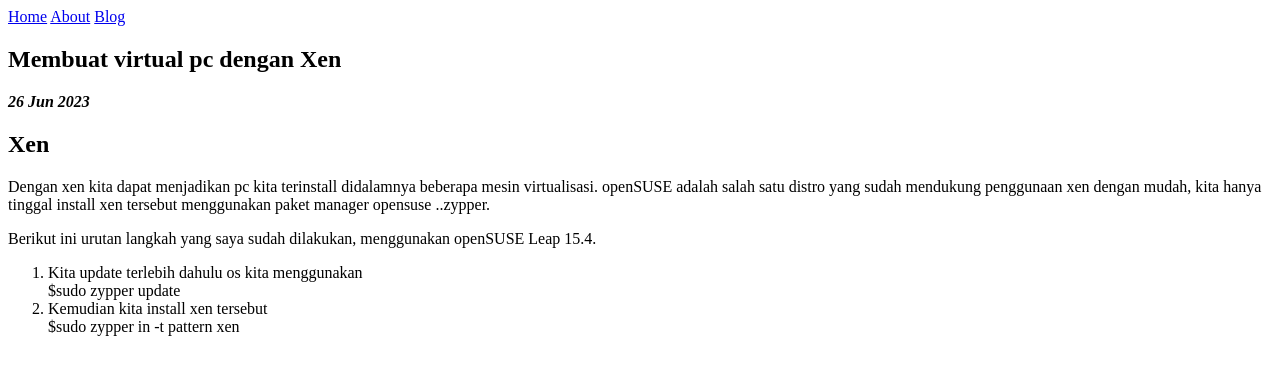
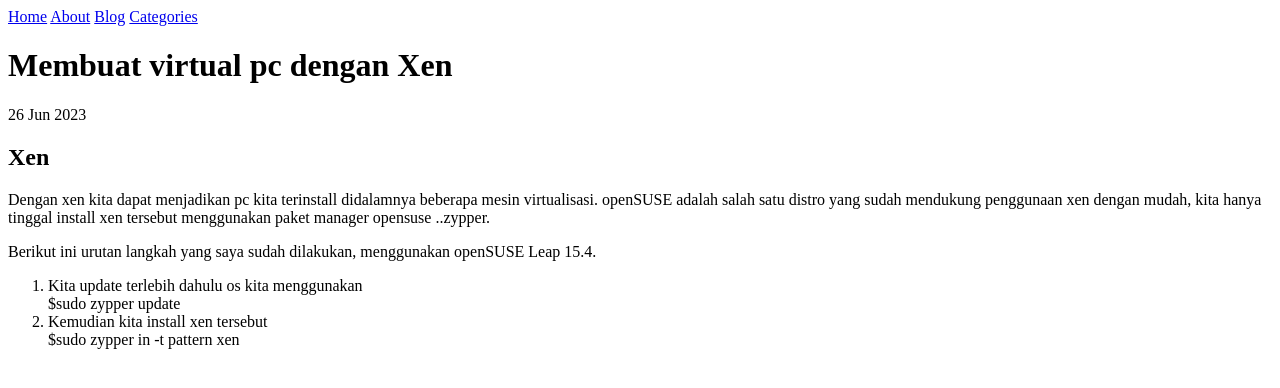
Before and after one commit to abdullahanon/abdullahanon.github.io, a Jekyll site: the page built from _posts/2023-06-26-membuat-virtual-pc-pada-xen.md, in a window 1280 px wide. Shown: the top 388 px of the page. Built offline with Jekyll 4.4.1, drawn with Linux system fonts in a browser that asks for light colours.

Commit message:
add content

```diff
--- a/_data/navigation.yml
+++ b/_data/navigation.yml
@@ -6,3 +6,6 @@
 
 - name: Blog
   link: /blog.html
+
+- name: Categories
+  link: /categori.html
--- a/_layouts/post.html
+++ b/_layouts/post.html
@@ -2,7 +2,7 @@
 layout: default
 ---
 
-<h2>{{ page.title }}</h2>
-<p><b><i>{{ page.date | date_to_string }}</i></b></p>
+<h1>{{ page.title }}</h1>
+<p>{{ page.date | date_to_string }}</p>
 
 {{ content }}
```
Also changed, not shown: 6 other files.
